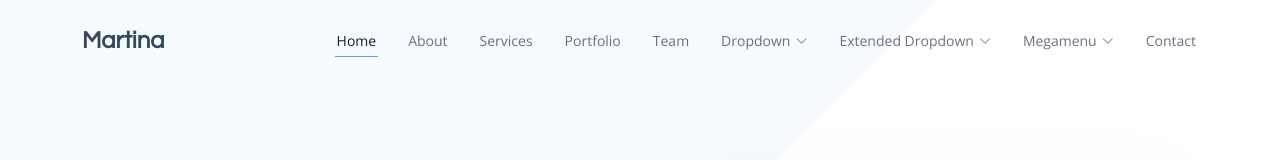
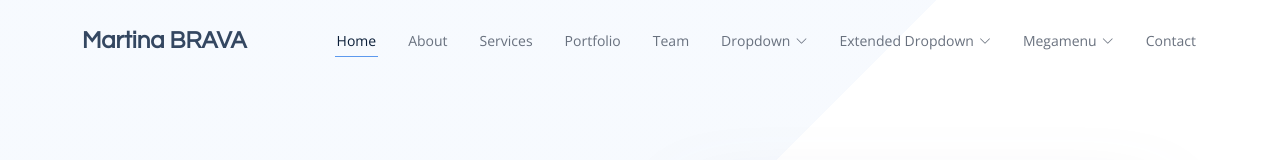
Before and after one commit to mbuffa18/prova, a plain HTML site: page index.html in a window 1280 px wide. Shown: the top 160 px of the page. Drawn offline with nearby package versions, Linux system fonts and the light colour scheme.

Commit message:
BRAVA added to Martina

```diff
--- a/index.html
+++ b/index.html
@@ -43,7 +43,7 @@
       <a href="index.html" class="logo d-flex align-items-center">
         <!-- Uncomment the line below if you also wish to use an image logo -->
         <!-- <img src="assets/img/logo.webp" alt=""> -->
-        <h1 class="sitename">Martina</h1>
+        <h1 class="sitename">Martina BRAVA</h1>
       </a>
 
       <nav id="navmenu" class="navmenu">
```
